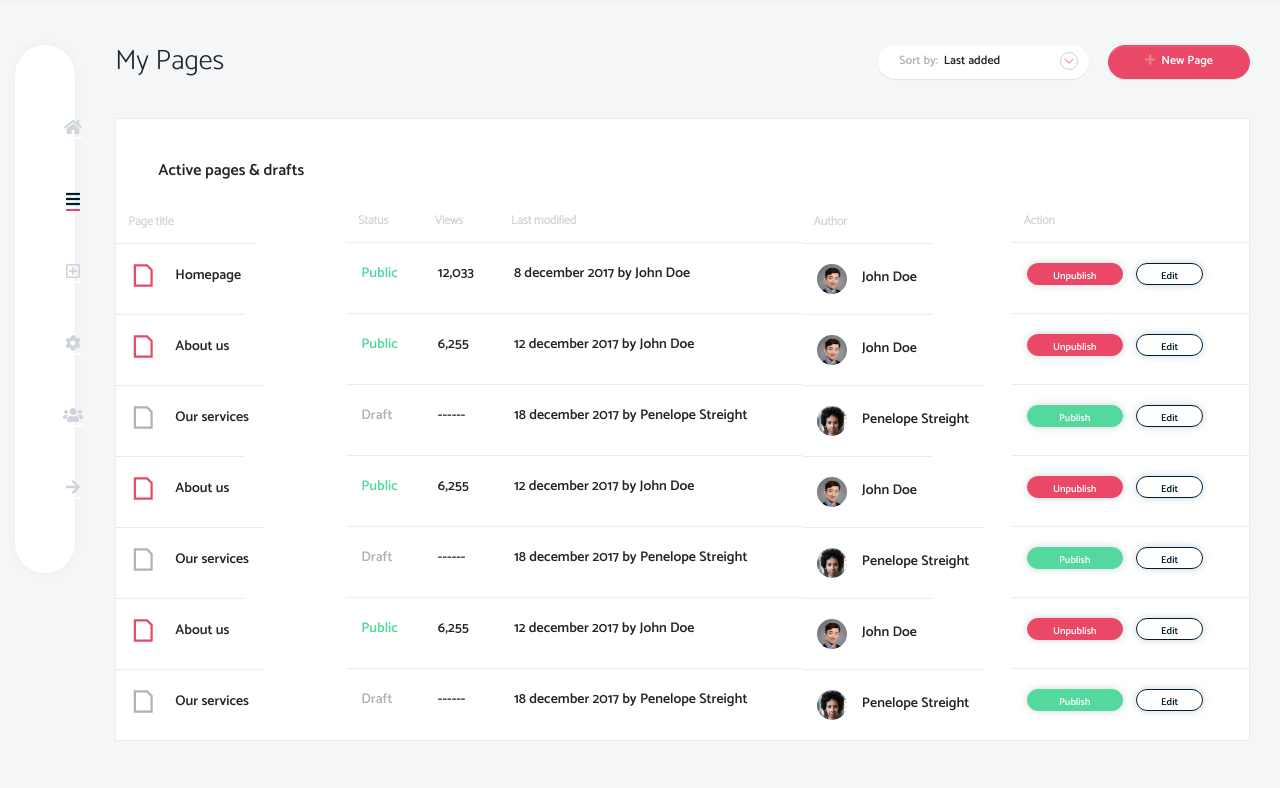
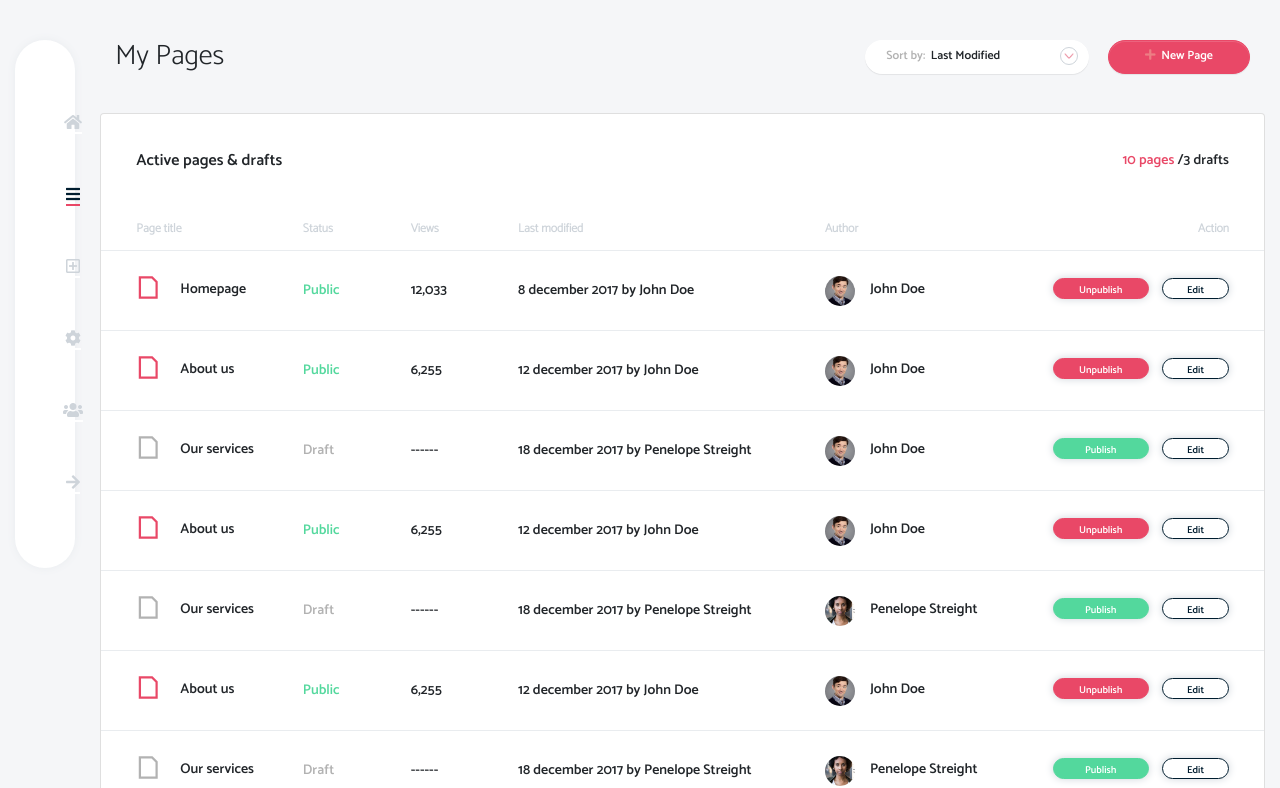
Before and after one commit to nadaelgeziry/Orisons, a website: page pages.html in a window 1280 px wide. Shown: the part 86-874 px from the top of the page. Before the commit the page ends 843 px from the top, so only its background shows below. Drawn offline with nearby package versions, Linux system fonts and the light colour scheme; files whose address does not match are found by name.

Commit message:
Finished pages and fixed problems

```diff
--- a/pages.html
+++ b/pages.html
@@ -7,7 +7,8 @@
   <meta http-equiv="X-UA-Compatible" content="ie=edge">
   <title>Orisons: Pages</title>
   <link rel="icon" href="dist/imgs/logo-icon.png" type="image/gif" sizes="16x16">
-  <link rel="stylesheet" href="https://maxcdn.bootstrapcdn.com/bootstrap/4.0.0/css/bootstrap.min.css" integrity="sha384-Gn5384xqQ1aoWXA+058RXPxPg6fy4IWvTNh0E263XmFcJlSAwiGgFAW/dAiS6JXm" crossorigin="anonymous">
+  <link rel="stylesheet" href="https://maxcdn.bootstrapcdn.com/bootstrap/4.0.0/css/bootstrap.min.css" integrity="sha384-Gn5384xqQ1aoWXA+058RXPxPg6fy4IWvTNh0E263XmFcJlSAwiGgFAW/dAiS6JXm"
+    crossorigin="anonymous">
   <link rel="stylesheet" href="dist/css/base.css">
 </head>
 
@@ -26,8 +27,8 @@
         <li class="nav-item dropdown">
           <a class="nav-link profile-dropdown" href="#" id="navbarDropdown" role="button" data-toggle="dropdown" aria-haspopup="true"
             aria-expanded="false">
-                <div class="user-image nav-image">
-                  <img class="card-img-top" src="dist/imgs/man.jpg" alt="Card image cap">
+            <div class="user-image-wrapper">
+              <img class="user-image user-image-sm" src="dist/imgs/man.jpg" alt="Card image cap">
             </div>
             <div class="drop-info">
               <h4>John Doe</h4>
@@ -43,8 +44,7 @@
           </div>
         </li>
         <li class="nav-item  notifications dropdown">
-              <a class="nav-link" href="#" id="notiDropdown" role="button" data-toggle="dropdown" aria-haspopup="true"
-              aria-expanded="false">
+          <a class="nav-link" href="#" id="notiDropdown" role="button" data-toggle="dropdown" aria-haspopup="true" aria-expanded="false">
             <i class="far fa-bell">
               <div class="noti-msg">
                 <p class="noti-num">5</p>
@@ -103,15 +103,16 @@
         <div class="container-fluid">
 
           <div class="row mb-4">
-                <div class="col-xl-2 page-title-container">
+            <div class="col-xl-2 page-title">
               <h1>My Pages</h1>
             </div>
             <div class="col-xl-6"></div>
             <div class="col-xl-7">
               <div class="divider-drop-align">
-                        <button class="btn btn-info pb-2 drop-btn" type="button" id="dropdownMenuButton" data-toggle="dropdown" aria-haspopup="true" aria-expanded="false">
+                <button class="btn btn-info pb-2 drop-btn" type="button" id="dropdownMenuButton" data-toggle="dropdown" aria-haspopup="true"
+                  aria-expanded="false">
                   <span>Sort by: &nbsp;</span>
-                          <p> Last added</p>
+                  <p> Last Modified</p>
                   <div class="caret">
                     <img src="dist/imgs/down-arrow.png" alt="down arrow">
                   </div>
@@ -121,7 +122,8 @@
                   <a class="dropdown-item" href="#">Last added</a>
                   <a class="dropdown-item" href="#">Name</a>
                 </div>
-                         <button href="#" class="btn btn-primary main-btn pb-2 add-user-btn"><i class="fas fa-plus add-new-icon"></i>&nbsp; New Page</button>
+                <button href="#" class="btn btn-primary main-btn pb-2 add-user-btn">
+                  <i class="fas fa-plus add-new-icon"></i>&nbsp; New Page</button>
               </div>
 
             </div>
@@ -129,128 +131,197 @@
 
 
           <div class="row">
-                  <div class="col-15">
+
+
+            <div class="card mb-6">
+              <div class="container">
+                <div class="row">
+
+                      <div class="table-title-wrapper">
+                          <h2 class="table-title">Active pages & drafts</h2>
+                          <h3 class="table-pages-info"><span>10 pages </span> /3 drafts</h3>
+                      </div>
+
+                    <div class="table-responsive">
                       <table class="table pages-table">
                         <thead class="pages-table__head">
-                            <tr ><th><h2 class="pages-table__title">Active pages & drafts</h2></th></tr>
-                            <tr >
-                              <th class="pages-table__head-title" scope="col">Page title</th>
-                              <th class="pages-table__head-title" scope="col">Status</th>
-                              <th class="pages-table__head-title" scope="col">Views</th>
-                              <th class="pages-table__head-title" scope="col">Last modified</th>
-                              <th class="pages-table__head-title" scope="col">Author</th>
-                              <th class="pages-table__head-title" scope="col">Action</th>
+                          <tr>
+                            <th class="pages-table__head-title pages-table__align-header" scope="col">Page title</th>
+                            <th class="pages-table__head-title pages-table__align-header" scope="col">Status</th>
+                            <th class="pages-table__head-title pages-table__align-header" scope="col">Views</th>
+                            <th class="pages-table__head-title pages-table__align-header" scope="col">Last modified</th>
+                            <th class="pages-table__head-title pages-table__align-header" scope="col">Author</th>
+                            <th class="pages-table__head-title pages-table__action" scope="col">Action</th>
                           </tr>
                         </thead>
                         <tbody class="pages-table__body">
                           <tr>
-                              <th class="pages-table__body-title" scope="row"><i class="myicon-paper pages-table__icon page-table__icon-published"></i> Homepage</th>
+                            <th class="pages-table__body-title" scope="row">
+                              <div class="pages-table__align-container">
+                                <i class="myicon-paper pages-table__icon page-table__icon-published"></i>
+                                <h6 class="page-table__page-name">
+                                  Homepage
+                                </h6>
+                              </div>
+                            </th>
                             <td class="pages-table_status-public">Public</td>
                             <td>12,033</td>
                             <td>8 december 2017 by John Doe</td>
                             <td class="pages-table__author">
-                                  <div class="user-image table-image ">
-                                      <img class="card-img-top" src="dist/imgs/man.jpg" alt="Card image cap">
+                              <div class="pages-table__align-container">
+                                <div class="user-image-wrapper">
+                                  <img class="user-image user-image-sm" src="dist/imgs/man.jpg" alt="Card image cap">
                                 </div>
                                 <h6 class="pages-table__author-name">John Doe</h6>
+                              </div>
                             </td>
-                              <td>
+                            <td class="pages-table__action-container">
                               <a href="#" class="btn btn-primary card__button card__button_delete page-table__main-button">Unpublish</a>
                               <a href="#" class="btn btn-outline-success card__button">Edit</a>
                             </td>
                           </tr>
                           <tr>
-                              <th class="pages-table__body-title" scope="row"><i class="myicon-paper pages-table__icon page-table__icon-published"></i> About us</th>
+                            <th class="pages-table__body-title" scope="row">
+                              <div class="pages-table__align-container">
+                                <i class="myicon-paper pages-table__icon page-table__icon-published"></i>
+                                <h6 class="page-table__page-name">
+                                  About us
+                                </h6>
+                              </div>
+                            </th>
                             <td class="pages-table_status-public">Public</td>
                             <td>6,255</td>
                             <td>12 december 2017 by John Doe</td>
                             <td class="pages-table__author">
-                                <div class="user-image table-image ">
-                                    <img class="card-img-top" src="dist/imgs/man.jpg" alt="Card image cap">
+                              <div class="pages-table__align-container">
+                                <div class="user-image-wrapper">
+                                  <img class="user-image user-image-sm" src="dist/imgs/man.jpg" alt="Card image cap">
                                 </div>
                                 <h6 class="pages-table__author-name">John Doe</h6>
+                              </div>
                             </td>
-                              <td>
+                            <td class="pages-table__action-container">
                               <a href="#" class="btn btn-primary card__button card__button_delete page-table__main-button">Unpublish</a>
                               <a href="#" class="btn btn-outline-success card__button">Edit</a>
                             </td>
                           </tr>
                           <tr>
-                              <th class="pages-table__body-title" scope="row"><i class="myicon-paper pages-table__icon page-table__icon-unpublished"></i> Our services</th>
+                            <th class="pages-table__body-title" scope="row">
+                              <div class="pages-table__align-container">
+                                <i class="myicon-paper pages-table__icon page-table__icon-unpublished"></i>
+                                <h6 class="page-table__page-name">
+                                  Our services
+                                </h6>
+                              </div>
+                            </th>
                             <td class="pages-table_status-draft">Draft</td>
                             <td>------</td>
                             <td>18 december 2017 by Penelope Streight</td>
                             <td class="pages-table__author">
-                                  <div class="user-image table-image ">
-                                      <img class="card-img-top" src="dist/imgs/woman.jpg" alt="Card image cap">
+                              <div class="pages-table__align-container">
+                                <div class="user-image-wrapper">
+                                  <img class="user-image user-image-sm" src="dist/imgs/man.jpg" alt="Card image cap">
                                 </div>
-                                  <h6 class="pages-table__author-name">Penelope Streight</h6>
+                                <h6 class="pages-table__author-name">John Doe</h6>
+                              </div>
                             </td>
-                              <td>
+                            <td class="pages-table__action-container">
                               <a href="#" class="btn btn-warning card__button card__button_delete page-table__main-button">Publish</a>
                               <a href="#" class="btn btn-outline-success card__button">Edit</a>
                             </td>
                           </tr>
                           <tr>
-                              <th class="pages-table__body-title" scope="row"><i class="myicon-paper pages-table__icon page-table__icon-published"></i> About us</th>
+                            <th class="pages-table__body-title" scope="row">
+                              <div class="pages-table__align-container">
+                                <i class="myicon-paper pages-table__icon page-table__icon-published"></i>
+                                <h6 class="page-table__page-name">
+                                  About us
+                                </h6>
+                              </div>
+                            </th>
                             <td class="pages-table_status-public">Public</td>
                             <td>6,255</td>
                             <td>12 december 2017 by John Doe</td>
                             <td class="pages-table__author">
-                                <div class="user-image table-image ">
-                                    <img class="card-img-top" src="dist/imgs/man.jpg" alt="Card image cap">
+                              <div class="pages-table__align-container">
+                                <div class="user-image-wrapper">
+                                  <img class="user-image user-image-sm" src="dist/imgs/man.jpg" alt="Card image cap">
                                 </div>
                                 <h6 class="pages-table__author-name">John Doe</h6>
+                              </div>
                             </td>
-                              <td>
+                            <td class="pages-table__action-container">
                               <a href="#" class="btn btn-primary card__button card__button_delete page-table__main-button">Unpublish</a>
                               <a href="#" class="btn btn-outline-success card__button">Edit</a>
                             </td>
                           </tr>
                           <tr>
-                              <th class="pages-table__body-title" scope="row"><i class="myicon-paper pages-table__icon page-table__icon-unpublished"></i> Our services</th>
+                            <th class="pages-table__body-title" scope="row">
+                              <div class="pages-table__align-container">
+                                <i class="myicon-paper pages-table__icon page-table__icon-unpublished"></i>
+                                <h6 class="page-table__page-name">
+                                  Our services
+                                </h6>
+                              </div>
+                            </th>
                             <td class="pages-table_status-draft">Draft</td>
                             <td>------</td>
                             <td>18 december 2017 by Penelope Streight</td>
                             <td class="pages-table__author">
-                                  <div class="user-image table-image ">
-                                      <img class="card-img-top" src="dist/imgs/woman.jpg" alt="Card image cap">
+                              <div class="pages-table__align-container">
+                                <div class="user-image-wrapper">
+                                  <img class="user-image user-image-sm" src="dist/imgs/woman.jpg" alt="Card image cap">
                                 </div>
                                 <h6 class="pages-table__author-name">Penelope Streight</h6>
+                              </div>
                             </td>
-                              <td>
+                            <td class="pages-table__action-container">
                               <a href="#" class="btn btn-warning card__button card__button_delete page-table__main-button">Publish</a>
                               <a href="#" class="btn btn-outline-success card__button">Edit</a>
                             </td>
                           </tr>
                           <tr>
-                              <th class="pages-table__body-title" scope="row"><i class="myicon-paper pages-table__icon page-table__icon-published"></i> About us</th>
+                            <th class="pages-table__body-title" scope="row">
+                              <div class="pages-table__align-container">
+                                <i class="myicon-paper pages-table__icon page-table__icon-published"></i>
+                                <h6 class="page-table__page-name">About us</h6>
+                              </div>
+                            </th>
                             <td class="pages-table_status-public">Public</td>
                             <td>6,255</td>
                             <td>12 december 2017 by John Doe</td>
                             <td class="pages-table__author">
-                                <div class="user-image table-image ">
-                                    <img class="card-img-top" src="dist/imgs/man.jpg" alt="Card image cap">
+                              <div class="pages-table__align-container">
+                                <div class="user-image-wrapper">
+                                  <img class="user-image user-image-sm" src="dist/imgs/man.jpg" alt="Card image cap">
                                 </div>
                                 <h6 class="pages-table__author-name">John Doe</h6>
+                              </div>
                             </td>
-                              <td>
+                            <td class="pages-table__action-container">
                               <a href="#" class="btn btn-primary card__button card__button_delete page-table__main-button">Unpublish</a>
                               <a href="#" class="btn btn-outline-success card__button ">Edit</a>
                             </td>
                           </tr>
                           <tr>
-                              <th class="pages-table__body-title" scope="row"><i class="myicon-paper pages-table__icon page-table__icon-unpublished"></i> Our services</th>
+                            <th class="pages-table__body-title" scope="row">
+                              <div class="pages-table__align-container">
+                                <i class="myicon-paper pages-table__icon page-table__icon-unpublished"></i>
+                                <h6 class="page-table__page-name">Our services</h6>
+                              </div>
+                            </th>
                             <td class="pages-table_status-draft">Draft</td>
                             <td>------</td>
                             <td>18 december 2017 by Penelope Streight</td>
                             <td class="pages-table__author">
-                                  <div class="user-image table-image ">
-                                      <img class="card-img-top" src="dist/imgs/woman.jpg" alt="Card image cap">
+                              <div class="pages-table__align-container">
+                                <div class="user-image-wrapper">
+                                  <img class="user-image user-image-sm" src="dist/imgs/woman.jpg" alt="Card image cap">
                                 </div>
                                 <h6 class="pages-table__author-name">Penelope Streight</h6>
+                              </div>
                             </td>
-                              <td>
+                            <td class="pages-table__action-container">
                               <a href="#" class="btn btn-warning card__button card__button_delete page-table__main-button">Publish</a>
                               <a href="#" class="btn btn-outline-success card__button">Edit</a>
                             </td>
@@ -258,6 +329,11 @@
                         </tbody>
                       </table>
                     </div>
+                </div>
+              </div>
+            </div>
+
+
           </div>
 
 
@@ -274,9 +350,12 @@
 
 
 
-      <script src="https://code.jquery.com/jquery-3.2.1.slim.min.js" integrity="sha384-KJ3o2DKtIkvYIK3UENzmM7KCkRr/rE9/Qpg6aAZGJwFDMVNA/GpGFF93hXpG5KkN" crossorigin="anonymous"></script>
-      <script src="https://cdnjs.cloudflare.com/ajax/libs/popper.js/1.12.9/umd/popper.min.js" integrity="sha384-ApNbgh9B+Y1QKtv3Rn7W3mgPxhU9K/ScQsAP7hUibX39j7fakFPskvXusvfa0b4Q" crossorigin="anonymous"></script>
-      <script src="https://maxcdn.bootstrapcdn.com/bootstrap/4.0.0/js/bootstrap.min.js" integrity="sha384-JZR6Spejh4U02d8jOt6vLEHfe/JQGiRRSQQxSfFWpi1MquVdAyjUar5+76PVCmYl" crossorigin="anonymous"></script>
+  <script src="https://code.jquery.com/jquery-3.2.1.slim.min.js" integrity="sha384-KJ3o2DKtIkvYIK3UENzmM7KCkRr/rE9/Qpg6aAZGJwFDMVNA/GpGFF93hXpG5KkN"
+    crossorigin="anonymous"></script>
+  <script src="https://cdnjs.cloudflare.com/ajax/libs/popper.js/1.12.9/umd/popper.min.js" integrity="sha384-ApNbgh9B+Y1QKtv3Rn7W3mgPxhU9K/ScQsAP7hUibX39j7fakFPskvXusvfa0b4Q"
+    crossorigin="anonymous"></script>
+  <script src="https://maxcdn.bootstrapcdn.com/bootstrap/4.0.0/js/bootstrap.min.js" integrity="sha384-JZR6Spejh4U02d8jOt6vLEHfe/JQGiRRSQQxSfFWpi1MquVdAyjUar5+76PVCmYl"
+    crossorigin="anonymous"></script>
 
 </body>
 
--- a/src/scss/_card.scss
+++ b/src/scss/_card.scss
@@ -1,7 +1,10 @@
 .card {
     padding: 0;
+    margin: 0 auto;
+}
+
+.user-card {
     max-width: 270px;
-    margin: 0 auto;
 }
 
 .card__verification {
--- a/src/scss/_pages-table.scss
+++ b/src/scss/_pages-table.scss
@@ -4,20 +4,20 @@
     border-top: none;
 }
 
-.pages-table {
-    border: 1px solid $gray-200;
-    border-radius: .25rem;
-}
+// .pages-table {
+//     border: 1px solid $gray-200;
+//     border-radius: .25rem;
+// }
 
-.pages-table__head {
-    border-top-style: none;
-}
+// .pages-table__head {
+//     border-top-style: none;
+// }
 
-.pages-table__title {
-    padding-left: 30px;
-    padding-top: 30px;
-    font-family: "CatSB";
-}
+// .pages-table__title {
+//     padding-left: 30px;
+//     padding-top: 30px;
+//     font-family: "CatSB";
+// }
 
 th.pages-table__head-title {
     color: $gray-400;
@@ -25,20 +25,38 @@ th.pages-table__head-title {
     // margin-left: 20px;
 }
 
+th.pages-table__align-header {
+    padding-left: 35px;
+}
+
 .pages-table__body {
     th {
         // padding-left: 60px;
         font-size: 14px;
         font-family: "CatSB";
-        display: inline-flex;
+        // display: inline-flex;
         align-items: center;
-        padding: 20px 15px;
+        // padding: 25px 35px;
+        padding-top: 25px;
+        padding-bottom: 25px;
+        padding-left: 35px;
+
     }
     td {
-        padding: 20px 15px;
+        // padding: 0 45px;
         font-size: 14px;
         font-family: "CatSB";
+        vertical-align: middle;
+        padding-left: 35px;
+        padding-right: 35px;
     }
+}
+
+.page-table__page-name {
+    font-size: 14px;
+    display: inline-block;
+    margin: 0;
+    margin-top: 5px;
 }
 
 .pages-table__icon {
@@ -62,18 +80,13 @@ th.pages-table__head-title {
     color: $gray-600;
 }
 
-.table-image {
-    width: 30px;
-    height: 30px;
-    margin-right: 15px;
-    object-position: center center;
-    img {
-
-    }
+.pages-table__align-container {
+    display: inline-flex;
+    align-items: center;
 }
 
 .pages-table__author {
-    display: inline-flex;
+    // display: inline-flex;
     align-items: center;
 }
 
@@ -91,3 +104,51 @@ th.pages-table__head-title {
 .page-table__main-button:hover {
     color: $white;
 }
+
+.pages-table__head {
+    .pages-table__action {
+        padding-right: 35px;
+        text-align: right;
+    }
+}
+
+.pages-table__body {
+    .pages-table__action-container {
+        padding-right: 35px;
+        text-align: right;
+    }
+}
+
+.table-title-wrapper {
+    display: block;
+    width: 100%;
+    padding: 35px 35px;
+}
+
+.table-title {
+    display: inline-block;
+    font-size: 16px;
+    font-family: "CatSB";
+    margin: 0;
+}
+
+.table-pages-info {
+    font-size: 14px;
+    font-family: "CatSB";
+    display: inline-block;
+    float: right;
+    margin: 0;
+    margin-top: 4px;
+    span {
+        color: $pink;
+    }
+}
+
+@media(max-width:1200px){
+    .pages-table__body .pages-table__action-container {
+        text-align: center;
+    }
+    .page-table__main-button {
+        margin-right: 0;
+    }
+}
--- a/src/scss/_theme.scss
+++ b/src/scss/_theme.scss
@@ -1,8 +1,24 @@
 
 .user-image {
+    // text-align: center;
     border-radius: 50%;
     object-fit: cover;
-    object-position: center;
+    object-position: center center;
+}
+
+.user-image-sm {
+    width: 30px;
+    height: 30px;
+}
+
+.user-image-md {
+    width: 120px;
+    height: 120px;
+}
+
+.user-image-wrapper {
+    margin-right: 15px;
+    text-align: center;
 }
 
 .nav__image {
```
Also changed, not shown: users.html (+35 -35 lines), dist/css/base.css. Lines whose indentation alone changed are shown as unchanged.
